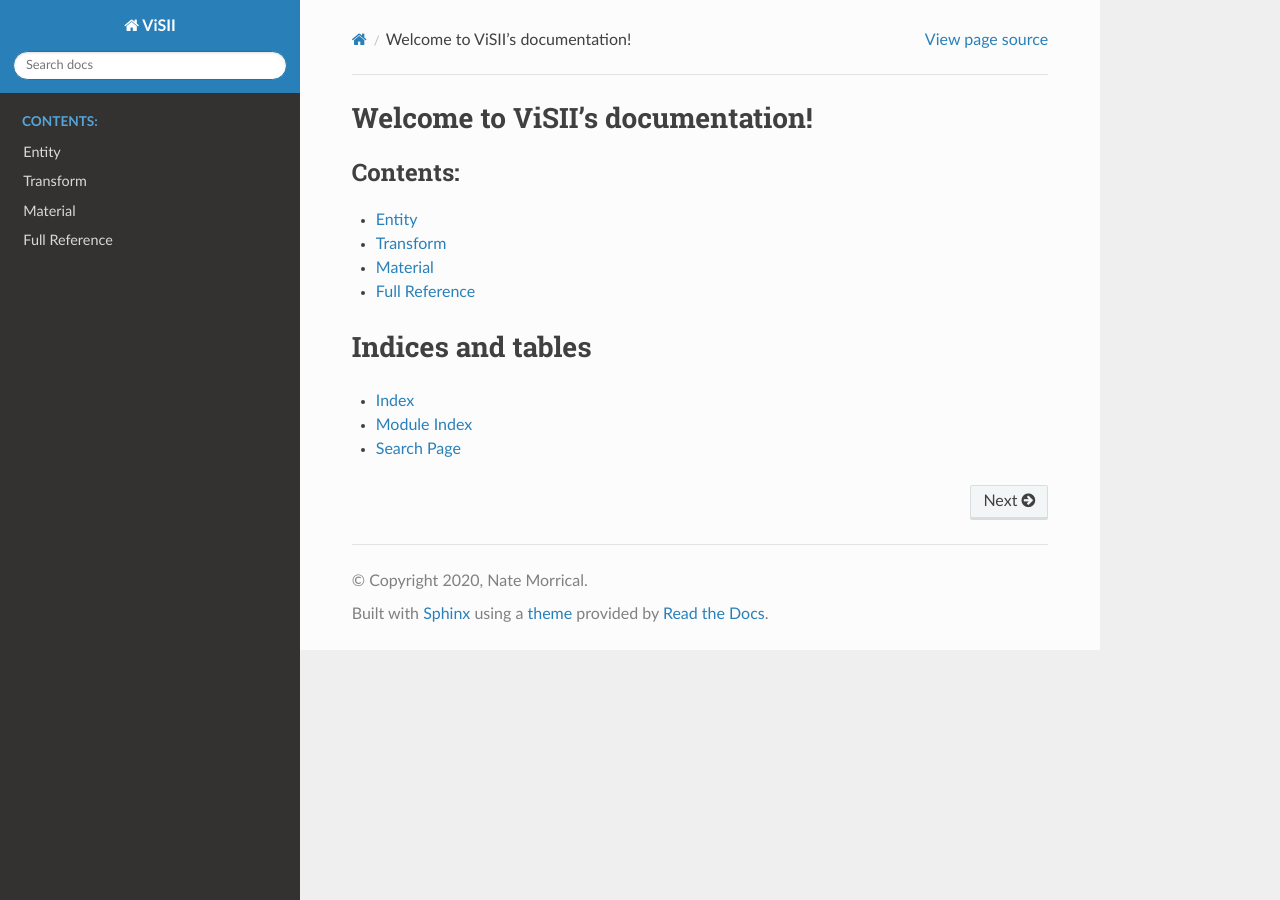
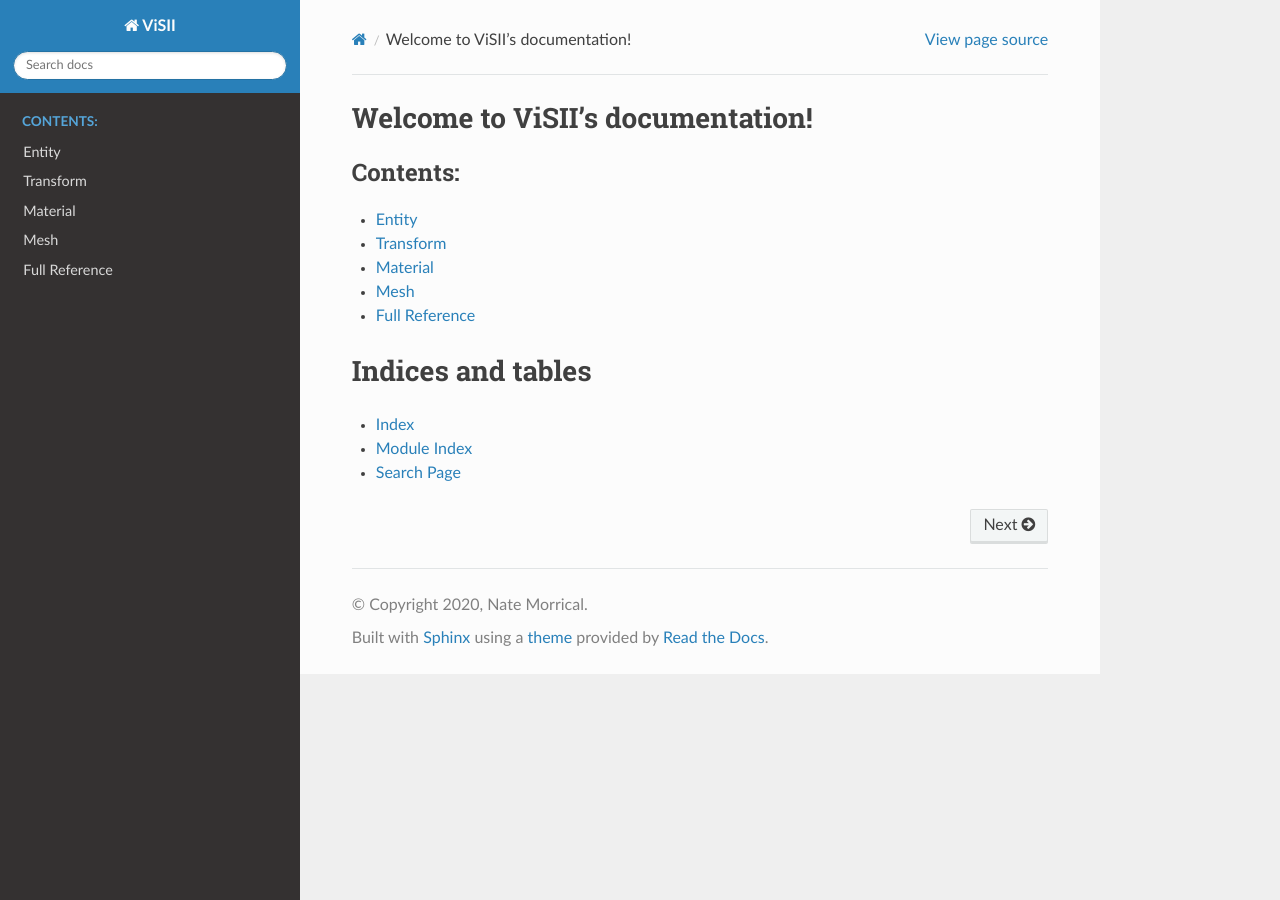
Before and after one commit to owl-project/NVISII, a Sphinx documentation site: the page built from docs/source/index.rst, in a window 1280 px wide. Built offline with Sphinx 7.4.7 and the Read the Docs theme 2.0.0, drawn with Linux system fonts in a browser that asks for light colours.

Commit message:
Initial steps towards mesh documentation

```diff
--- a/docs/source/index.rst
+++ b/docs/source/index.rst
@@ -8,6 +8,7 @@ Welcome to ViSII's documentation!
    entity
    transform
    material
+   mesh
    all
 
 
--- /dev/null
+++ b/docs/source/mesh.rst
@@ -0,0 +1,4 @@
+Mesh
+=================================
+.. autoclass:: visii.Mesh
+    :members:
```
Also changed, not shown: 1 other file.
